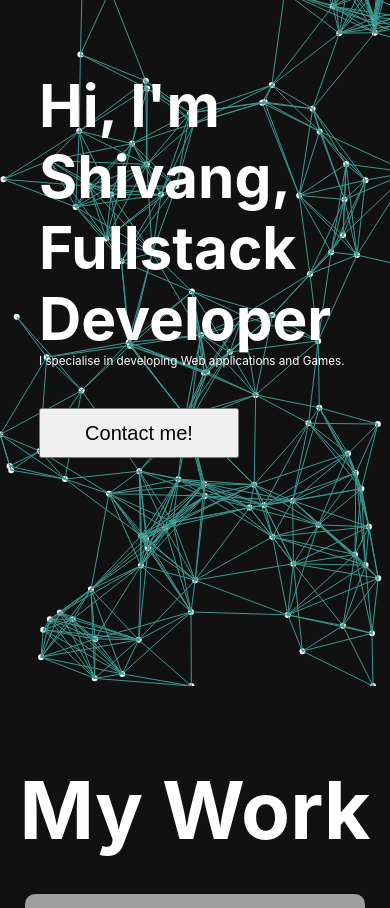
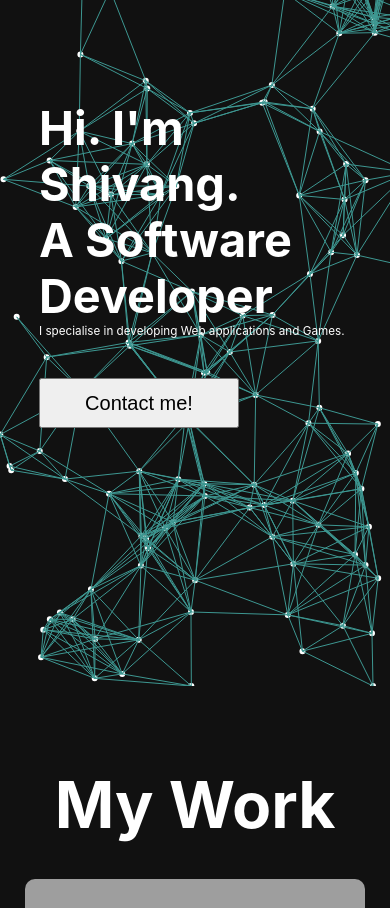
Before and after one commit to ShivangMishra/ShivangMishra.github.io, a React (Create React App) app: page / in a window 390 px wide. Shown: the part 158-1066 px from the top of the page. Built offline with nearby package versions, Linux system fonts and the light colour scheme; grey boxes are pictures that could not be loaded.

Commit message:
improved responsiveness

```diff
--- a/src/components/about/About.css
+++ b/src/components/about/About.css
@@ -1,5 +1,9 @@
 .about {
+  margin-top: 50px;
   background-color: var(--black);
+  /* padding-top: 7rem; */
+  height: 100vh;
+  padding: auto;
   display: flex;
   justify-content: center;
 }
@@ -24,11 +28,13 @@
 }
 
 .about-container {
-  padding: 2rem;
+  padding: 5rem;
   display: flex;
   flex-direction: row;
   flex-wrap: wrap;
+  margin: auto;
   justify-content: center;
+  max-width: 1600px;
 }
 
 .skills-container {
@@ -63,6 +69,11 @@
     width: 80%;
     padding: 0;
   }
+
+  .about {
+    padding-top: 0;
+  }
+
   .skills-container {
     width: 80%;
   }
--- a/src/components/home/Home.css
+++ b/src/components/home/Home.css
@@ -13,14 +13,15 @@
 
 .hero-sub {
   color: var(--text-color);
-  font-size: 20px;
+  font-size: 2rem;
 }
 
 .intro-text-zone {
+  /* background-color: red; */
   z-index: 2;
   pointer-events: none;
   width: fit-content;
-  padding-left: 80px;
+  padding-left: 15vw;
 }
 
 .intro-big-heading {
@@ -35,9 +36,35 @@
   pointer-events: all;
 }
 
+@media only screen and (max-width: 1080px) {
+  .intro-text-zone {
+    padding-left: 0;
+  }
+  .home {
+    justify-content: center;
+  }
+}
+
+@media only screen and (max-width: 900px) {
+  .intro-text-zone {
+    padding: 5vw;
+  }
+  .home {
+    justify-content: center;
+  }
+
+  .intro-big-heading {
+    font-size: 8vw;
+  }
+
+  .hero-sub {
+    font-size: 3vw;
+  }
+}
+
 @media only screen and (max-width: 580px) {
   .intro-big-heading {
-    font-size: 15vw;
+    font-size: 12vw;
   }
 
   .hero-sub {
--- a/src/components/home/Home.js
+++ b/src/components/home/Home.js
@@ -12,9 +12,9 @@ export default function Home() {
         updateMousePosition={updateMousePosition}
       />
       {/* <div className="hero-area"> */}
-        <div className="intro-text-zone">
-          <h1 className="intro-big-heading">Hi, I'm Shivang,</h1>
-          <h1 className="intro-big-heading">Fullstack Developer</h1>
+      <div className="intro-text-zone">
+          <h1 className="intro-big-heading">Hi. I'm Shivang.</h1>
+          <h1 className="intro-big-heading">A Software Developer</h1>
           <p className="hero-sub">
             I specialise in developing Web applications and Games.
           </p>
--- a/src/components/work/Work.css
+++ b/src/components/work/Work.css
@@ -1,7 +1,8 @@
 .work {
   background-color: var(--black);
   justify-content: center;
-  padding-top: 75px;
+  padding-top: 5rem;
+  /* margin-top: 5rem; */
   display: flex;
 }
 
@@ -15,13 +16,14 @@
 .work-heading {
   text-align: center;
   display: flex;
-  font-size: 5rem;
+  font-size: 4rem;
   color: var(--text-color);
 }
 
 .work-items-container {
   margin-top: 1rem;
   display: flex;
+  max-width: 1600px;
   flex-direction: row;
   justify-content: center;
   flex-wrap: wrap;
```
